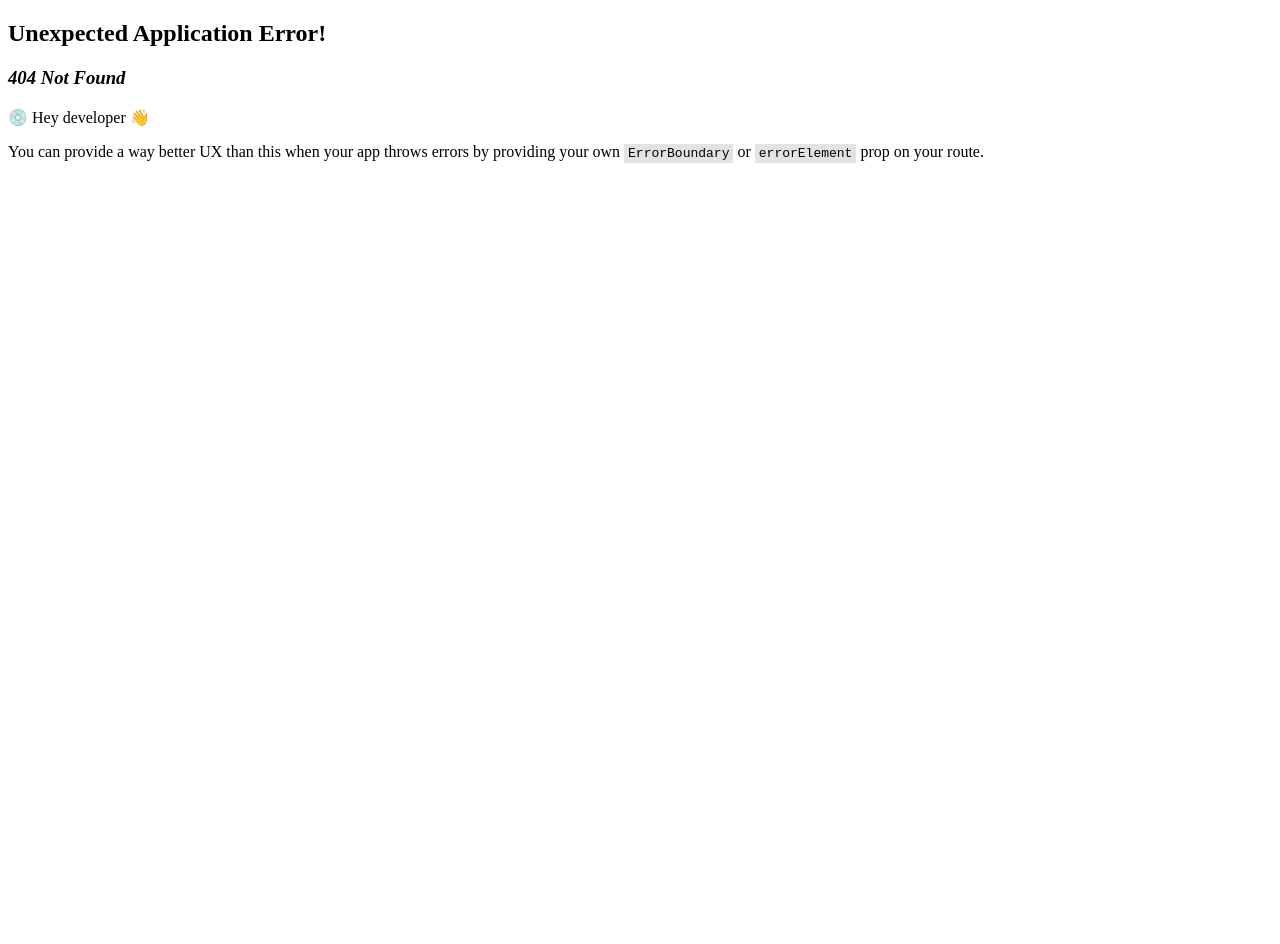
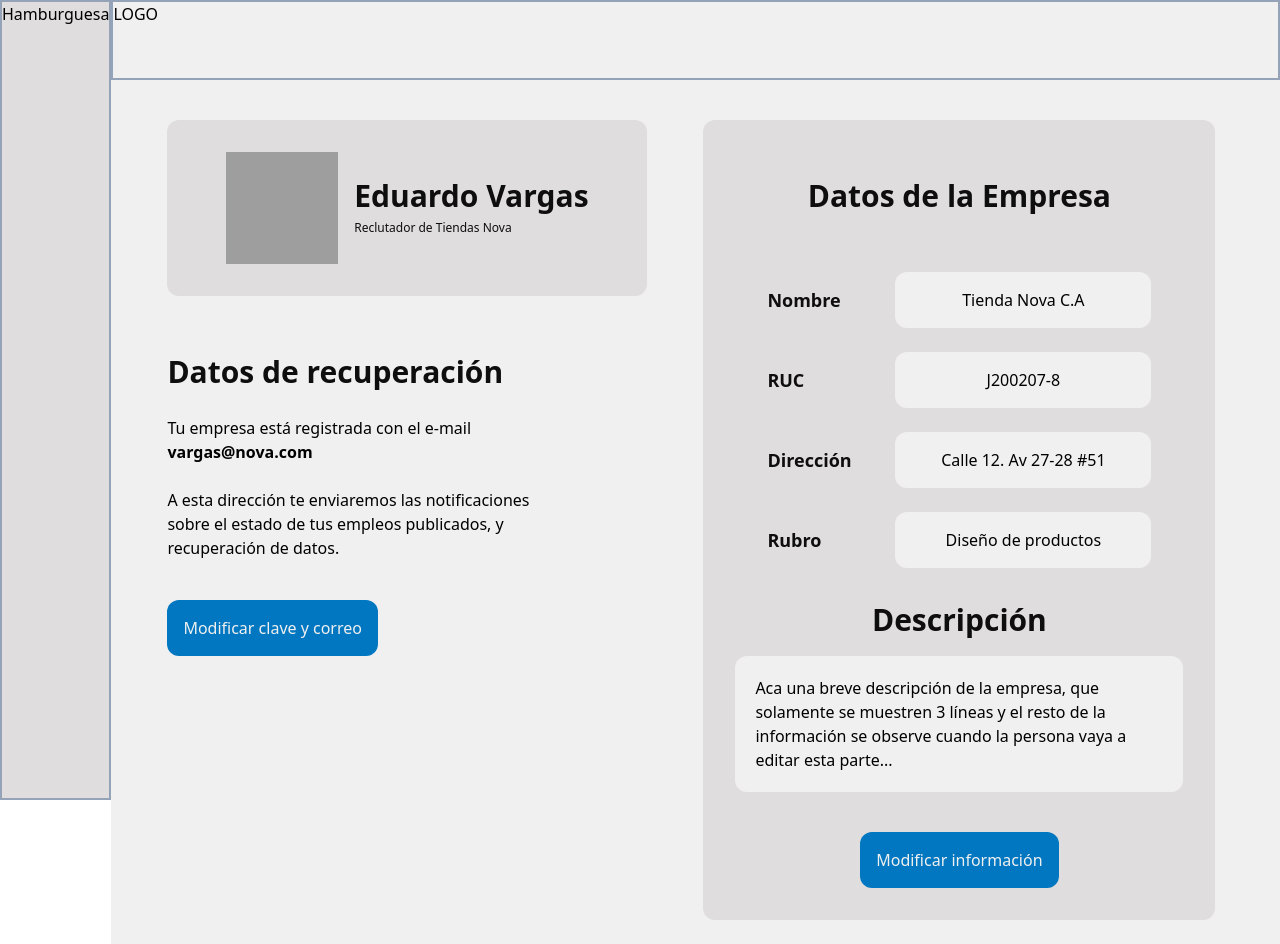
Before and after one commit to yesifita/S8-21-t-react-agregarback, a React (Vite) app: page /profile in a window 1280 px wide. Before the commit this address had no page. Before the commit the page ends 800 px from the top, so only its background shows below. Built offline with nearby package versions, Linux system fonts and the light colour scheme; grey boxes are pictures that could not be loaded.

Commit message:
feat: profile reclutador

```diff
--- /dev/null
+++ b/postcss.config.js
@@ -0,0 +1,6 @@
+export default {
+    plugins: {
+      tailwindcss: {},
+      autoprefixer: {},
+    },
+  }
--- /dev/null
+++ b/src/componentes/Profile/Profile.tsx
@@ -0,0 +1,155 @@
+import { useState } from 'react';
+import EditIcon from '../../assets/icons/edit.svg';
+
+interface Dates {
+    nombre: string;
+    ruc: string;
+    direccion: string;
+    rubro: string;
+  }
+
+export default function Profile() {
+
+    const [edit, setEdit] = useState(false)
+    const [newDates, setNewDates] = useState<Dates>({
+        nombre: "Tienda Nova C.A",
+        ruc: "J200207-8",
+        direccion: "Calle 12. Av 27-28 #51",
+        rubro: "Diseño de productos"
+    })
+
+    function handlEdit (){
+        setEdit(!edit)
+    }
+
+    function handleInput (e: React.ChangeEvent<HTMLInputElement>): void {
+        console.log(e.target.name)
+        console.log(e.target.value)
+        console.log(newDates)
+        setNewDates((prevState: Dates) => ({
+            ...prevState,
+            [e.target.name]: e.target.value,
+          }));
+        console.log("nuevos dates" , newDates)
+    }
+
+    const containerClasses = `flex items-center ${!edit ? 'justify-center' : 'justify-end'} bg-grisClaro w-[30rem] h-44 rounded-xl mt-10`;
+
+  return (
+    <>
+      <div className="absolute bg-azul w-full h-full flex">
+        <div className="bg-grisClaro w-100 h-full  border-2 border-slate-400">Hamburguesa</div>
+
+        <div className="w-full h-full bg-azul">
+          <div className="bg-blanco h-20 border-2 border-slate-400">LOGO</div>
+
+          <div className="flex bg-blanco h-[54rem]">
+
+            <div className=" ml-14">
+
+            <div className={containerClasses}>
+
+                <div className="flex space-x-4">
+
+                    <img className="w-28 h-28" src="https://cdn.icon-icons.com/icons2/1736/PNG/512/4043260-avatar-male-man-portrait_113269.png" alt="Imagen"/>
+
+                    <div className="flex flex-col justify-center">
+                        <h1 className="text-negroOscuro font-extrabold text-3xl leading-10 not-italic">Eduardo Vargas</h1>
+                        <p className="text-negroOscuro font-medium text-xs leading-6">Reclutador de Tiendas Nova</p>
+                    </div>
+
+                </div>
+
+                {edit && (
+                    <button className="self-start text-center text-white bg-celeste p-4 rounded-lg w-[3.7rem] transform -translate-x-2 translate-y-2">
+                    <img src={EditIcon}/>
+                    </button>
+                )}
+
+            </div>
+
+            <div>
+                <h1 className="text-negroOscuro font-extrabold text-3xl leading-10 mt-[3.5rem]">Datos de recuperación</h1>
+                <div className="mt-[1.5rem]">
+                <p>Tu empresa está registrada con el e-mail</p>
+                <p className='font-bold'>vargas@nova.com</p>
+                </div>
+                <div className="w-96 mt-[1.5rem]">
+                <p>A esta dirección te enviaremos las notificaciones sobre el estado de tus empleos publicados, y recuperación de datos.</p>
+                </div>
+                <button className="bg-celeste text-blanco text-center rounded-xl p-4 mt-[2.5rem]">
+                <p>Modificar clave y correo</p>
+                </button>
+            </div>
+
+            </div>
+
+                <div className="flex flex-col items-center bg-grisClaro w-[32rem] h-[50rem] rounded-xl mt-10 ml-14">
+                <h1 className="text-negroOscuro font-extrabold text-3xl leading-10 mt-[3.5rem]">Datos de la Empresa</h1>
+
+                <div className="flex items-center justify-between space-x-5 mt-[3.5rem] w-96">
+                <h6 className="text-negroOscuro font-bold text-lg leading-5">Nombre</h6>
+                <div className="bg-blanco text-center w-64 rounded-xl p-4">
+                {edit ?
+
+                    <input type="text" name='nombre' value={newDates.nombre} onChange={(e)=>handleInput(e)}/>
+
+                : <p>{newDates.nombre}</p>
+                }
+                </div>
+                </div>
+
+                <div className="flex items-center justify-between space-x-5 mt-[1.5rem] w-96">
+                <h6 className="text-negroOscuro font-bold text-lg leading-5">RUC</h6>
+                <div className="bg-blanco text-center w-64 rounded-xl p-4">
+                {edit ?
+
+                    <input type="text" name='ruc' value={newDates.ruc} onChange={(e)=>handleInput(e)}/>
+
+                : <p>{newDates.ruc}</p>
+                }
+                </div>
+                </div>
+
+                <div className="flex items-center justify-between space-x-5 mt-[1.5rem] w-96">
+                <h6 className="text-negroOscuro font-bold text-lg leading-5">Dirección</h6>
+                <div className="bg-blanco text-center w-64 rounded-xl p-4">
+                {edit ?
+
+                    <input type="text" name='direccion' value={newDates.direccion} onChange={(e)=>handleInput(e)}/>
+
+                : <p>{newDates.direccion}</p>
+                }
+                </div>
+                </div>
+
+                <div className="flex items-center justify-between space-x-5 mt-[1.5rem] w-96">
+                <h6 className="text-negroOscuro font-bold text-lg leading-5">Rubro</h6>
+                <div className="bg-blanco text-center w-64 rounded-xl p-4">
+                {edit ?
+
+                    <input type="text" name='rubro' value={newDates.rubro} onChange={(e)=>handleInput(e)}/>
+
+                : <p>{newDates.rubro}</p>
+                }
+                </div>
+                </div>
+
+                <h1 className="text-negroOscuro font-extrabold text-3xl leading-10 mt-[2rem]">Descripción</h1>
+
+                <div className="bg-blanco w-[28rem] rounded-xl p-5 mt-[1rem]">
+                <p>Aca una breve descripción de la empresa, que solamente se muestren 3 líneas y el resto de la información se observe cuando la persona vaya a editar esta parte...</p>
+                </div>
+
+                <button className="bg-celeste text-blanco text-center rounded-xl p-4 mt-[2.5rem]" onClick={()=>handlEdit()}>
+                <p>Modificar información</p>
+                </button>
+
+                </div>
+
+          </div>
+        </div>
+      </div>
+    </>
+  );
+}
--- /dev/null
+++ b/src/index.css
@@ -0,0 +1,3 @@
+@tailwind base;
+@tailwind components;
+@tailwind utilities;
--- a/src/main.tsx
+++ b/src/main.tsx
@@ -1,6 +1,7 @@
 import React from 'react'
 import ReactDOM from 'react-dom/client'
 import App from './App.tsx'
+import './index.css'
 import { Provider } from 'react-redux'
 import {store} from './store/index.tsx'
 
--- a/src/routes/index.tsx
+++ b/src/routes/index.tsx
@@ -1,10 +1,11 @@
 import { createBrowserRouter } from "react-router-dom";
 import { Apliccants } from "../componentes/Apliccants/Apliccants";
+import Profile from "../componentes/Profile/Profile";
 
 export const router = createBrowserRouter([
   {
-    path: '/',
-    element: <div>Componente Home</div>
+    path: '/profile',
+    element: <Profile/>
   },
   {path: '/postulantes',
   element: <Apliccants />
--- a/tailwind.config.js
+++ b/tailwind.config.js
@@ -1,8 +1,22 @@
 /** @type {import('tailwindcss').Config} */
 export default {
-  content: [],
+  content: [
+    "./index.html",
+    "./src/**/*.{js,ts,jsx,tsx}",
+  ],
   theme: {
-    extend: {},
+    extend: {
+      colors: {
+        blanco: "#f0f0f0",
+        celeste: "#0077c0",
+        celesteCard: "#F2F6FF",
+        azul: "#0022aa",
+        negroClaro: "#161616",
+        negroOscuro: "#0e0e0e",
+        grisClaro: "#dfdddd",
+        grisOscuro: "#636262",
+      },
+    },
   },
   plugins: [],
 }
```
Also changed, not shown: src/assets/icons/edit.svg (added).
